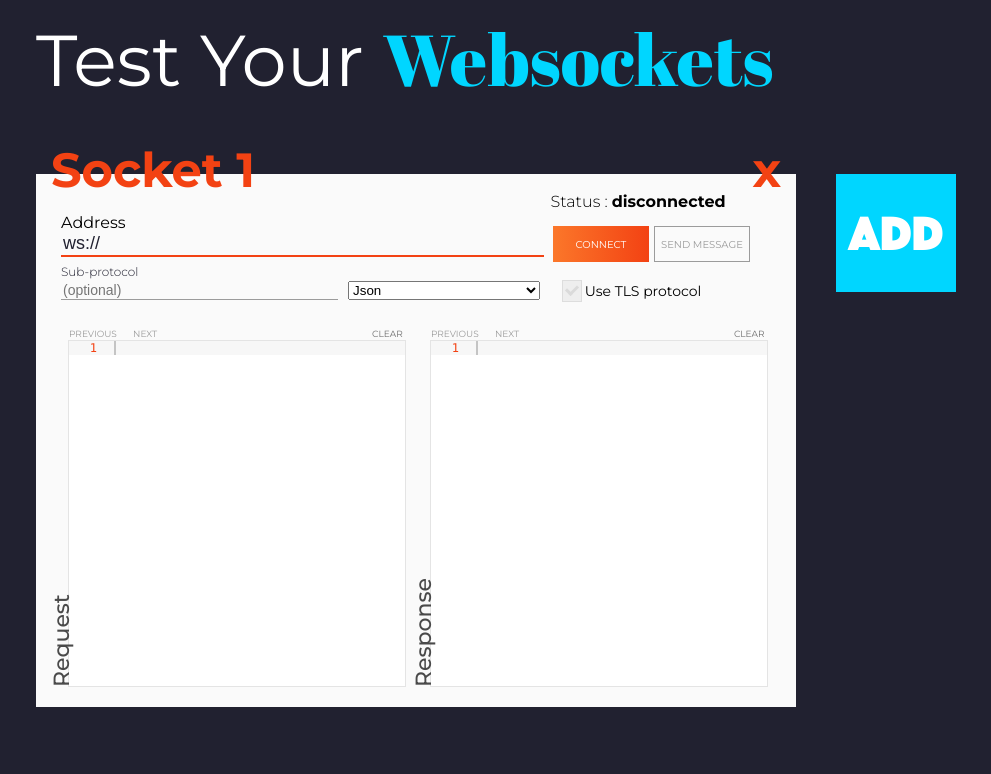
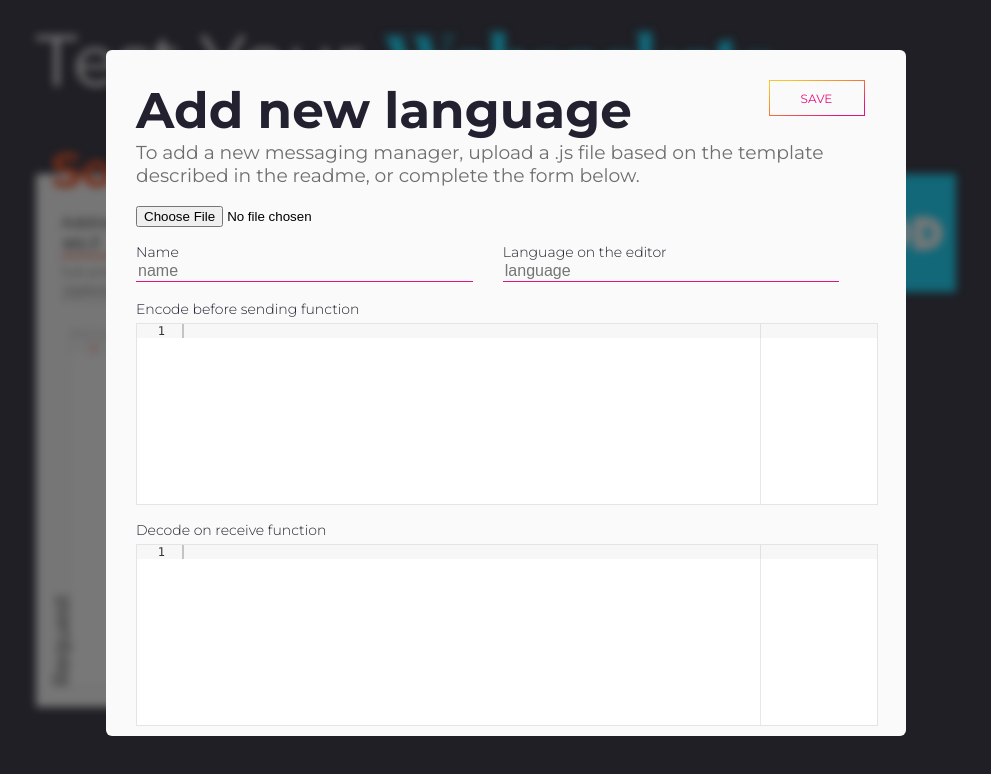
Before and after one commit to AntoineCheron/test-your-websockets, a plain HTML site: page index.html in a window 1280 px wide. Shown: the whole page, without its empty margins (134-1125 px from the left). Drawn offline with Linux system fonts and the light colour scheme.

Commit message:
Added add-language-modal component with its CSS and HTML. Smart part coming

```diff
--- a/index.html
+++ b/index.html
@@ -15,18 +15,21 @@
 </head>
 
 <body>
-	<div class="row">
+	<div id="app">
+		<div class="row" :class="displayAddLanguageModal ? 'blur' : ''">
 			<div class="title w-12">Test Your <span id="websocket-title">Websockets</span></div>
 		</div>
 
 		<div class="row">
-		<div id="app" class="w-12">
+			<div class="w-12" :class="displayAddLanguageModal ? 'blur' : ''">
+				<add-language-modal v-model="displayAddLanguageModal"></add-language-modal>
 				<div class="flex-wrap">
 					<div id="cards" class="w-10" v-for="socket in sockets">
 						<socket-card :color="socket.color" :name="socket.name" :messaging-managers="messagingManagers" @remove="deleteSocket(socket)" @add-language="addLanguage"></socket-card>
 					</div>
 					<div id="buttons" class="w-2">
 						<add-button :color="buttonColor" @add="addSocket"></add-button>
+					</div>
 				</div>
 			</div>
 		</div>
@@ -38,6 +41,7 @@
 	<script src="vue-components/ace/ace.js"></script>
 	<script src="vue-components/add-button/add-button.js"></script>
 	<script src="vue-components/socket-card/socket-card.js"></script>
+	<script src="vue-components/add-language-modal/add-language-modal.js"></script>
 	<script src="main.js"></script>
 </body>
 </html>
--- a/main.js
+++ b/main.js
@@ -8,6 +8,7 @@ var app = new Vue({
   		lastIndex: 0,
       messagingManagerNames: ['json'],
       messagingManagers: [],
+      displayAddLanguageModal: true
   	}
   },
   created () {
@@ -52,7 +53,8 @@ var app = new Vue({
       this.messagingManagers.push(manager);
     },
     addLanguage: function () {
-      alert('Will open a modal soon');
+      this.displayAddLanguageModal = true;
+      document.getElementById("app")
     },
   },
 });
--- a/style.scss
+++ b/style.scss
@@ -4,6 +4,7 @@
 @import 'stylesheets/utils';
 @import 'vue-components/add-button/style';
 @import 'vue-components/socket-card/style';
+@import 'vue-components/add-language-modal/add-language-modal';
 
 body {
 	background-color: $black;
@@ -19,6 +20,16 @@ body {
 	& > #websocket-title {
 		color: $blue;
 		font-family: 'Abril Fatface';
+	}
+}
+
+.blur {
+	& > .flex-wrap, .title {
+		-webkit-filter: blur(4px);
+		-moz-filter: blur(4px);
+		-o-filter: blur(4px);
+		-ms-filter: blur(4px);
+		filter: blur(4px);
 	}
 }
 
--- /dev/null
+++ b/vue-components/add-language-modal/add-language-modal.js
@@ -0,0 +1,62 @@
+Vue.component('add-language-modal', {
+	data: function() {
+		return {
+			file: null,
+			messagingManager: {
+				name: '',
+				editorLanguage: '', // Search for the ace mode that you would like to use. We take care of the beginning part /ace/mode
+				storeEncodedMessage: false,
+				customAceEditorInstace: null, // Ace editor instance : https://ace.c9.io/#nav=api&api=editor
+				encodeBeforeSending: (inputMessage) => {
+					// Code that transform the user-written message into the encoded message that should be send through the socket.
+					return encodedMessage;
+				},
+				decodeOnReceive: (receivedMessage) => {
+					// Code that transform the received message into the message that will be displayed.
+					return decodedMessage;
+				},
+			},
+		}
+	},
+	props: {
+		'value': {
+			required: false,
+			default: false,
+			type: Boolean
+		},
+	},
+	methods: {
+		close: function() {
+			this.$emit('input', false);
+		}
+	},
+	template: `
+	<div class="modal-background" :class="!value ? 'hide' : 'show'">
+		<div class="modal">
+			<h1>Add new language</h1>
+			<button id="saveNewMessagingManagerButton" @click="close()">Save</button>
+			<h3>To add a new messaging manager, upload a .js file based on the template described in the readme, or
+			complete the form below.</h3>
+			<input type="file" id="uploadMessagingManager"></input>
+			<form>
+				<div class="text-field">
+					<label for="name">Name</label>
+					<input type="text" placeholder="name" v-model="messagingManager.name" name="name" id="name">
+				</div>
+				<div class="text-field">
+					<label for="editorLanguage">Language on the editor</label>
+					<input type="text" placeholder="language" v-model="messagingManager.editorLanguage" name="editorLanguage"
+					id="editorLanguage">
+				</div>
+				<div>
+					<label>Encode before sending function</label>
+					<editor v-model="messagingManager.encodeBeforeSending" :read-only="false" language="javascript"></editor>
+				</div>
+				<div>
+					<label>Decode on receive function</label>
+					<editor v-model="messagingManager.decodeOnReceive" :read-only="false" language="javascript"></editor>
+				</div>
+			</form>
+		</div>
+	</div>`
+});
--- /dev/null
+++ b/vue-components/add-language-modal/add-language-modal.scss
@@ -0,0 +1,140 @@
+//Font weight var
+$light: 300;
+$regular: 400;
+$medium: 500;
+$bold: 700;
+
+.modal {
+	position: absolute;
+	top: 0;
+	left: 0;
+	z-index: 100;
+	width: 740px;
+	padding: 10px 30px;
+	margin-left: calc((100vw - 800px)/2);
+	margin-top: 50px;
+	margin-bottom: 50px;
+	background-color: #FAFAFA;
+
+	border-radius: 6px;
+
+	& > h1 {
+		font-size: 50px;
+		color: $black;
+		margin: 20px 0px;
+	}
+
+	& > h3 {
+		margin-top: -20px;
+		font-weight: 400;
+		color: $dark-grey;
+	}
+
+	& > #uploadMessagingManager {
+
+	}
+
+	& > #saveNewMessagingManagerButton {
+		position: absolute;
+		top: 30px;
+		left: 660px;
+
+		width: 96px;
+		height: 36px;
+		padding: 0;
+		border-width: 1px;
+		border-style: solid;
+		margin: 0px 2.5px;
+
+		font-size: 12px;
+		font-family: Montserrat;
+		font-weight: $regular;
+		text-transform: uppercase;
+
+		color: #e5127d;
+
+		// Creates the gradient
+		border: 1px solid transparent;
+	  	background-color: $light-grey;
+	  	-moz-border-image: -moz-linear-gradient(top left,#f7c626 10%,#f68c2f 40%,#e5127d 85%);
+	  	-webkit-border-image: -webkit-linear-gradient(top left,#f7c626 10%,#f68c2f 40%,#e5127d 85%);
+	  	border-image: linear-gradient(to bottom right,#f7c626 10%,#f68c2f 40%,#e5127d 85%);
+	  	//linear-gradient(90deg,#f7c626 15%,#f68c2f 40%,#e5127d 85%)
+	  	border-image-slice: 1;
+	}
+
+	& > #saveNewMessagingManagerButton:hover {
+		cursor: pointer;
+		box-shadow: 0px 1px 2px rgba(0,0,0,0.5);
+
+		color: white;
+
+		// Creates the gradient
+		border: none;
+	  	-moz-background-image: -moz-linear-gradient(top left,#f7c626 10%,#f68c2f 40%,#e5127d 85%);
+	  	-webkit-background-image: -webkit-linear-gradient(top left,#f7c626 10%,#f68c2f 40%,#e5127d 85%);
+	  	background-image: linear-gradient(to bottom right,#f7c626 10%,#f68c2f 40%,#e5127d 85%);
+	  	background-image-slice: 1;
+	}
+
+	& > #saveNewMessagingManagerButton:focus {
+		outline: 0;
+	}
+
+	& > form {
+
+		& > .text-field {
+			display: inline-block;
+			width: calc(49% - 30px);
+			margin-right: 30px;
+
+			& > input {
+				font-size: 16px;
+				color: $black;
+				background-color: $light-grey;
+				border: none;
+				border-bottom: 1px solid #e5127d;
+				margin-bottom: 2px;
+				width: 100%;
+			}
+
+			& > input:focus {
+				outline: 0;
+			}
+		}
+
+		& > div {
+			margin-top: 15px;
+
+			& > label {
+				font-weight: $light;
+				font-size: 14px;
+				color: $black;
+				width: 100%;
+			}
+
+			& > .editor {
+				border: 1px solid $middle-grey;
+				background-color: white;
+				width: 100%;
+				height: 180px;
+				margin-top: 5px;
+			}
+		}
+	}
+}
+
+.modal-background {
+	z-index: 99;
+	width: 100vw;
+	height: 100vh;
+	position: fixed;
+	overflow-y: scroll;
+	top: 0;
+	left: 0;
+	background-color: rgba(30,30,30,0.6);
+}
+
+.hide {
+	display: none !important;
+}
```
Also changed, not shown: style.css. Lines whose indentation alone changed are shown as unchanged.
